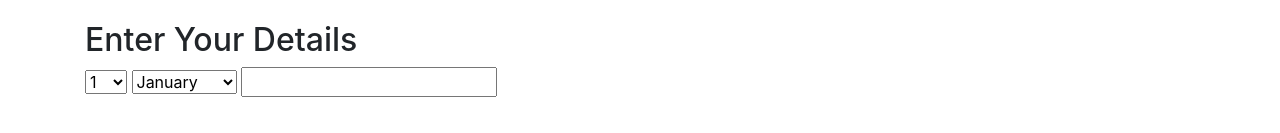
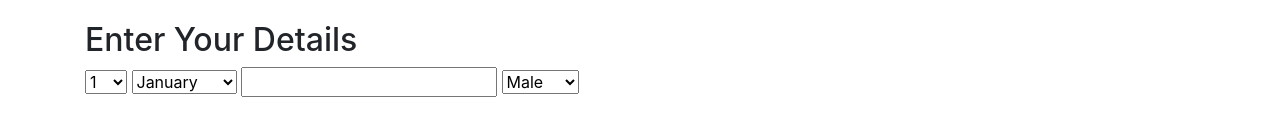
Before and after one commit to danielsind/akannames, a plain HTML site: page index.html in a window 1280 px wide. Shown: the part 259-392 px from the top of the page. Drawn offline with Linux system fonts and the light colour scheme.

Commit message:
add a fill form

```diff
--- a/index.html
+++ b/index.html
@@ -64,6 +64,10 @@
                 <option value=12 >December</option>
               </select>
               <input type="number" name="year">
+              <select>
+                  <option value="male">Male</option>
+                  <option value="female">Female</option>
+              </select>
 </form>
 </body>
 </html>
```
